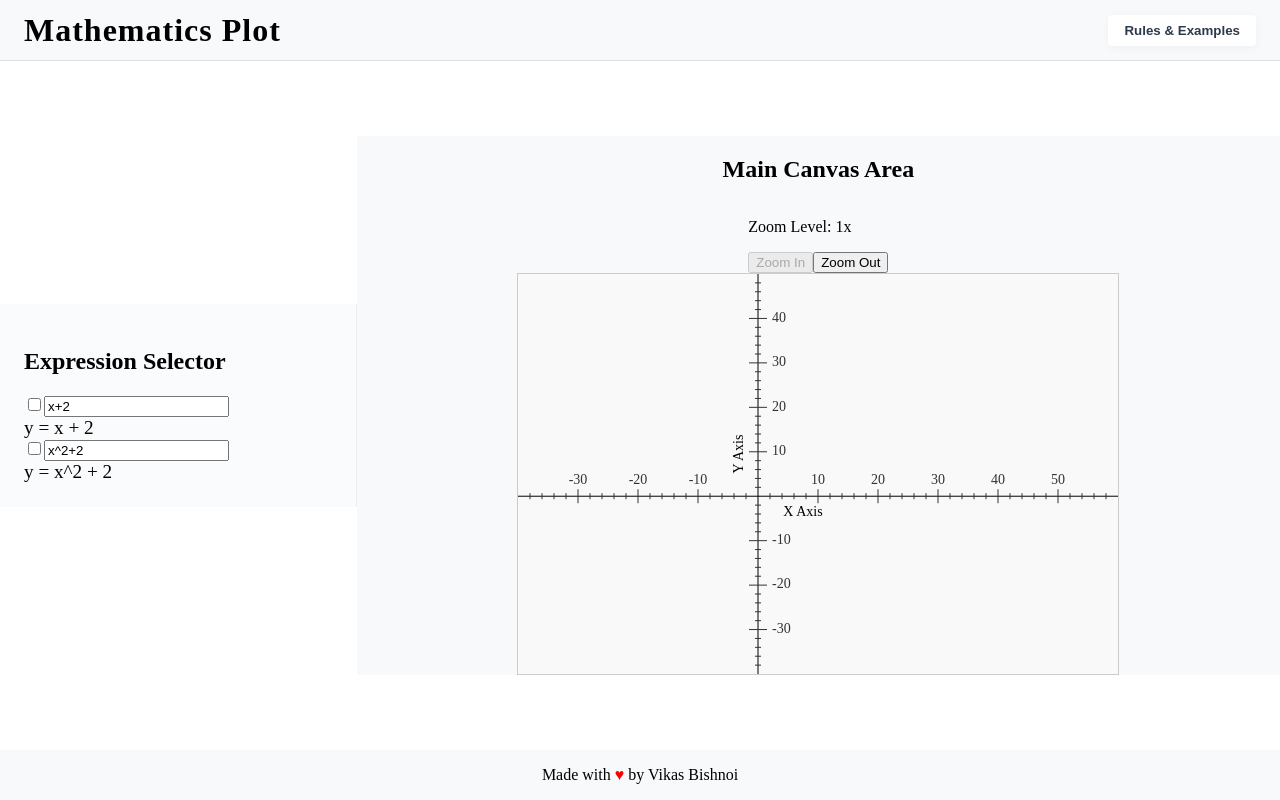
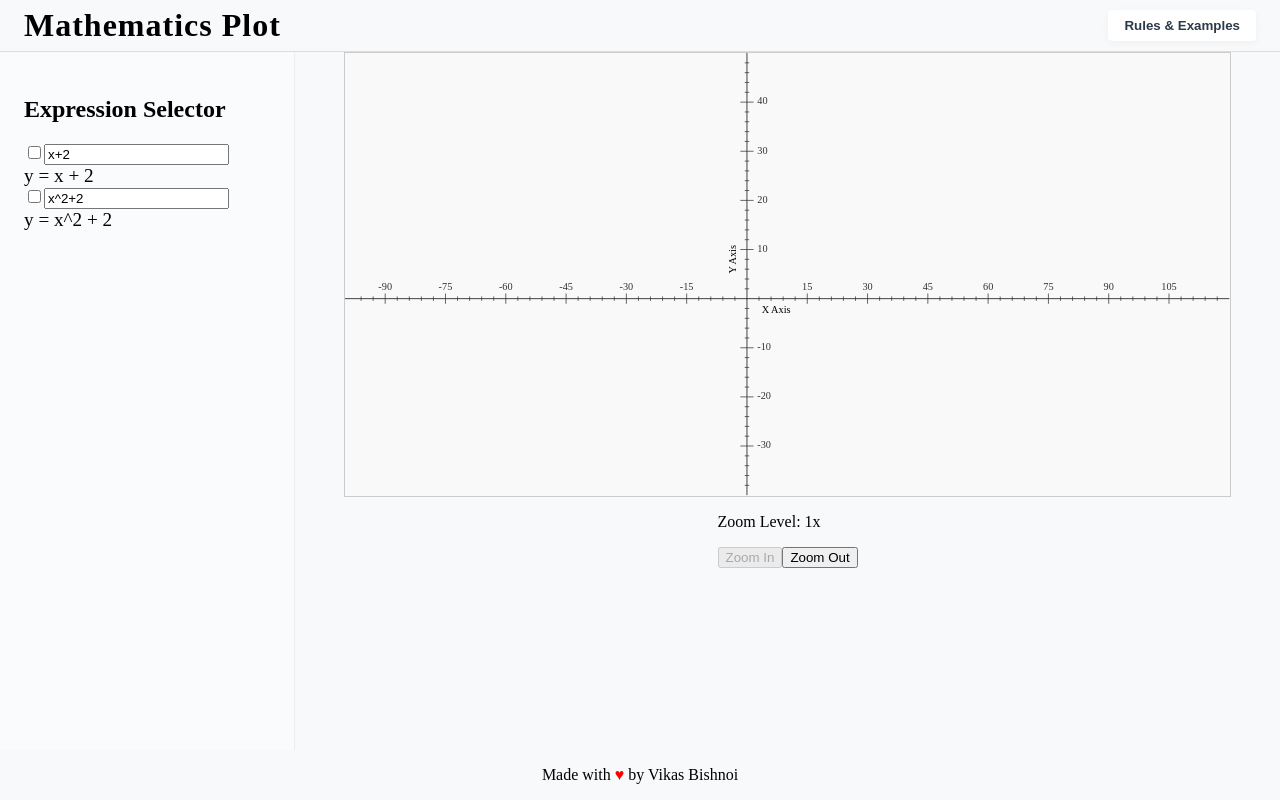
Before and after one commit to VikasHBishnoi/mathematics-plot, a React (Vite) app: page / in a window 1280 px wide. Built offline with nearby package versions, Linux system fonts and the light colour scheme.

Commit message:
UI Fix and Svg Width And height changed to viewbox based

```diff
--- a/src/App.scss
+++ b/src/App.scss
@@ -1,5 +1,12 @@
 .app-container {
-  min-height: 100vh;
+  height: 100vh;
   display: flex;
   flex-direction: column;
+  justify-content: space-between
 }
+
+*,
+*::before,
+*::after {
+  box-sizing: border-box;
+}
--- a/src/components/ActivtiyArea/ActivityArea.scss
+++ b/src/components/ActivtiyArea/ActivityArea.scss
@@ -3,7 +3,7 @@
 .activity-area {
     display: flex;
     width: 100%;
-    flex: 1;
+    height: 100%;
     align-items: center;
     justify-content: center;
 
@@ -15,5 +15,6 @@
         display: flex;
         flex-direction: column;
         justify-content: flex-start;
+        height: 100%;
     }
 }
--- a/src/components/ActivtiyArea/ActivityArea.tsx
+++ b/src/components/ActivtiyArea/ActivityArea.tsx
@@ -1,6 +1,6 @@
 import React, { useState } from "react";
 import LeftPanel from "../LeftPanel/LeftPanel";
-import MainCanvasArea from "../GraphModule/GraphSvg";
+import GraphSvg from "../GraphModule/GraphSvg";
 import "./ActivityArea.scss";
 import { ExpressionInterface } from "../../Interface";
 import { Provider } from "../redux/Provider";
@@ -42,7 +42,7 @@ const ActivityArea: React.FC = () => {
           expressionArray={expressionArray}
           setExpressionArray={setExpressionArray}
         />
-        <MainCanvasArea expressionArray={expressionArray} />
+        <GraphSvg expressionArray={expressionArray} />
       </main>
     </Provider>
   );
--- a/src/components/GraphModule/GraphSvg.scss
+++ b/src/components/GraphModule/GraphSvg.scss
@@ -2,7 +2,13 @@
     display: flex;
     flex-direction: column;
     align-items: center;
-    justify-content: center;
     background-color: var(--background-color);
-    flex: 3;
+    flex: 4;
+    width: 100%;
+    height: 100%;
+    svg {
+        max-width: 90%;
+        height: auto;
+        display: block;
+      }
 }
--- a/src/components/GraphModule/GraphSvg.tsx
+++ b/src/components/GraphModule/GraphSvg.tsx
@@ -9,15 +9,17 @@ import {
   CANVAS_WIDTH,
   xAXIS_MAX,
   xAXIS_MIN,
+  xAxisTickCount,
   yAXIS_MAX,
   yAXIS_MIN,
+  yAxisTickCount,
 } from "./Svgconstants";
 
 interface GraphCanvasProps {
   expressionArray: ExpressionInterface[];
 }
 
-const MainCanvasArea: React.FC<GraphCanvasProps> = ({ expressionArray }) => {
+const GraphSvg: React.FC<GraphCanvasProps> = ({ expressionArray }) => {
   const { state, dispatch } = useProvider();
 
   useEffect(() => {
@@ -27,8 +29,8 @@ const MainCanvasArea: React.FC<GraphCanvasProps> = ({ expressionArray }) => {
     const yAxisMin = Math.round(yAXIS_MIN * state.zoomOutScale);
     const yAxisMax = Math.round(yAXIS_MAX * state.zoomOutScale);
 
-    const xTickEvery = Math.ceil((xAxisMax - xAxisMin) / 50);
-    const yTickEvery = Math.ceil((yAxisMax - yAxisMin) / 50);
+    const xTickEvery = Math.ceil((xAxisMax - xAxisMin) / xAxisTickCount);
+    const yTickEvery = Math.ceil((yAxisMax - yAxisMin) / yAxisTickCount);
 
     dispatch({
       type: AxisActionType.SET_X_AXIS,
@@ -50,16 +52,12 @@ const MainCanvasArea: React.FC<GraphCanvasProps> = ({ expressionArray }) => {
 
   return (
     <div className="main-canvas-area">
-      <h2>Main Canvas Area</h2>
-      <div>
-        {expressionArray.map((expression, index) => (
-          <div key={"expressioncanvas" + index} className="expression-item">
-            {expression.isEquationShown && (
-              <p>{`Equation: ${expression.equationInputStr}`}</p>
-            )}
-          </div>
-        ))}
-      </div>
+      <svg
+        viewBox={`0 0 ${CANVAS_WIDTH} ${CANVAS_HEIGHT}`}
+        style={{ background: "#f9f9f9", border: "1px solid #ccc" }}
+      >
+        <AxisComponent />
+      </svg>
       <div className="zoom-level">
         <p>Zoom Level: {state.zoomOutScale}x</p>
         <button
@@ -84,15 +82,8 @@ const MainCanvasArea: React.FC<GraphCanvasProps> = ({ expressionArray }) => {
           Zoom Out
         </button>
       </div>
-      <svg
-        width={CANVAS_WIDTH}
-        height={CANVAS_HEIGHT}
-        style={{ background: "#f9f9f9", border: "1px solid #ccc" }}
-      >
-        <AxisComponent />
-      </svg>
     </div>
   );
 };
 
-export default MainCanvasArea;
+export default GraphSvg;
--- a/src/components/GraphModule/Svgconstants.ts
+++ b/src/components/GraphModule/Svgconstants.ts
@@ -1,9 +1,12 @@
-export const CANVAS_WIDTH = 600;
-export const CANVAS_HEIGHT = 400;
+export const CANVAS_WIDTH = 1200;
+export const CANVAS_HEIGHT = 600;
 export const yAXIS_MIN = -40;
 export const yAXIS_MAX = 50;
-export const xAXIS_MIN = -40;
-export const xAXIS_MAX = 60;
+export const xAXIS_MIN = -100;
+export const xAXIS_MAX = 120;
 export const TICK_EVERY = 2;
+export const xAxisTickCount = 100;
+export const yAxisTickCount = 50;
+
 export const TICK_10 = 10;
 export const TICK_20 = 20;
--- a/src/components/Header/Header.tsx
+++ b/src/components/Header/Header.tsx
@@ -39,9 +39,6 @@ const Header: React.FC<HeaderProps> = ({ title }) => {
               <li>
                 <code>3*x^4 - 5*x + 7</code>
               </li>
-              <li>
-                <code>sin(x)</code> (if supported)
-              </li>
             </ul>
           </li>
         </ul>
--- a/src/components/redux/Provider.tsx
+++ b/src/components/redux/Provider.tsx
@@ -4,17 +4,27 @@ import { AxisActionType, State, Action } from "./reducerTypes";
 import {
   xAXIS_MAX,
   xAXIS_MIN,
+  xAxisTickCount,
   yAXIS_MAX,
   yAXIS_MIN,
-} from "../GraphModule/Svgconstants"
+  yAxisTickCount,
+} from "../GraphModule/Svgconstants";
 
-const xAxisTickEvery=Math.ceil((xAXIS_MAX - xAXIS_MIN) / 50);
-const yAxisTickEvery=Math.ceil((yAXIS_MAX - yAXIS_MIN) / 50);
+const xAxisTickEvery = Math.ceil((xAXIS_MAX - xAXIS_MIN) / xAxisTickCount);
+const yAxisTickEvery = Math.ceil((yAXIS_MAX - yAXIS_MIN) / yAxisTickCount);
 
 const initialState: State = {
   zoomOutScale: 1,
-  xAxisDetails: { axisMin: xAXIS_MIN, axisMax: xAXIS_MAX , tickEvery: xAxisTickEvery},
-  yAxisDetails: { axisMin: yAXIS_MIN, axisMax: yAXIS_MAX ,tickEvery:yAxisTickEvery},
+  xAxisDetails: {
+    axisMin: xAXIS_MIN,
+    axisMax: xAXIS_MAX,
+    tickEvery: xAxisTickEvery,
+  },
+  yAxisDetails: {
+    axisMin: yAXIS_MIN,
+    axisMax: yAXIS_MAX,
+    tickEvery: yAxisTickEvery,
+  },
 };
 
 function reducer(state: State, action: Action): State {
```
